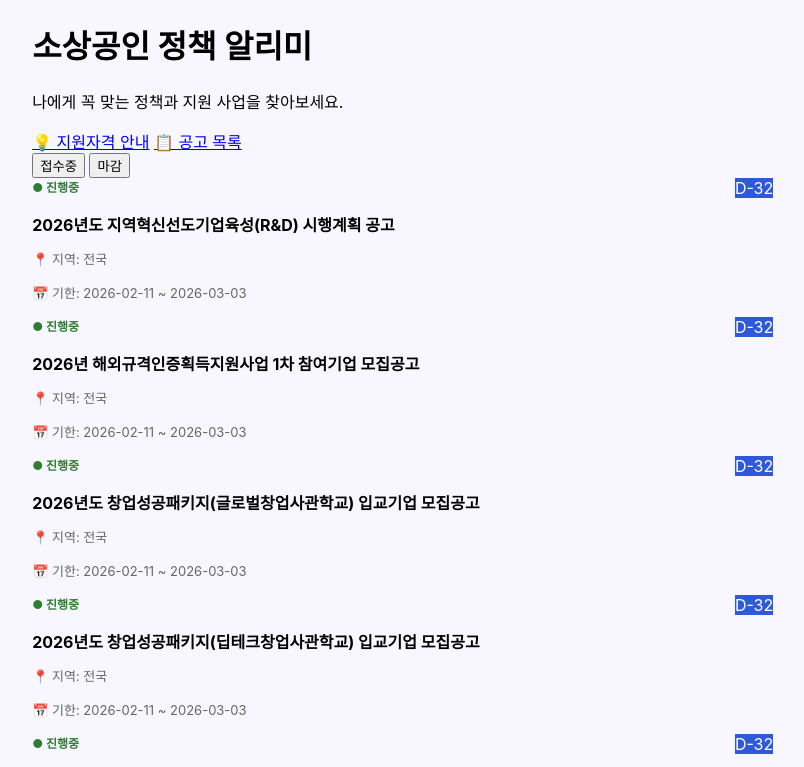
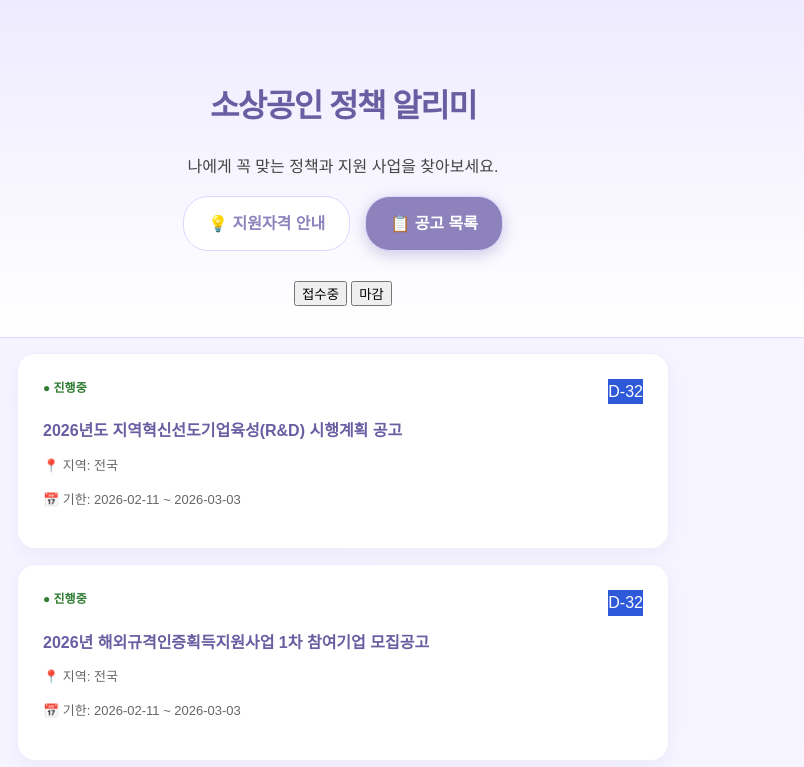
Before and after one commit to HdongMi/policy-auto, a website: page index.html in a window 1280 px wide. Both pictures are taken after a click on the button "정책 둘러보기". Shown: the top 767 px of the page, without its empty margins (297-1101 px from the left). Drawn offline with Linux system fonts and the light colour scheme; a web font is replaced by a local one.

Commit message:
Update style.css

```diff
--- a/style.css
+++ b/style.css
@@ -1,88 +1,116 @@
-/* 변수 설정: 나중에 색상만 바꿀 때 편리합니다 */
+/* 변수 설정: 연한 보라색 테마 */
 :root {
-    --bg-color: #f8f7ff;
-    --card-bg: #ffffff;
-    --lilac-main: #d6d1ff;
-    --lilac-dark: #7b6ab3;
-    --lilac-soft: #a095cc;
-    --border-color: #efedff;
+    --lilac-bg: #f9f8ff;
+    --lilac-soft: #eeebff;
+    --lilac-main: #dcd7ff;
+    --lilac-accent: #8e82bd;
+    --lilac-dark: #6a5da1;
+    --white: #ffffff;
+    --text-main: #444;
 }
 
 body {
+    font-family: 'Pretendard', sans-serif;
+    background: linear-gradient(135deg, #f5f3ff 0%, #ffffff 70%);
+    color: var(--text-main);
     margin: 0;
-    padding: 0;
-    font-family: 'Pretendard', -apple-system, sans-serif;
-    background-color: var(--bg-color);
+    line-height: 1.6;
+}
+
+.hidden { display: none !important; }
+
+/* 헤더 영역 */
+.header {
+    text-align: center;
+    padding: 60px 20px 30px;
+    background: linear-gradient(to bottom, var(--lilac-soft), #ffffff);
+    border-bottom: 1px solid var(--lilac-main);
+}
+
+.header h1 {
+    font-size: 32px;
+    font-weight: 900;
+    color: var(--lilac-dark);
+    letter-spacing: -1.5px;
+}
+
+/* 네비게이션 & 버튼 */
+.nav-tabs {
     display: flex;
     justify-content: center;
-    align-items: center;
-    min-height: 100vh;
+    gap: 15px;
+    margin-bottom: 30px;
 }
 
-.container {
-    width: 90%;
-    max-width: 800px;
-    background: var(--card-bg);
-    border-radius: 20px;
-    box-shadow: 0 10px 30px rgba(180, 160, 220, 0.15);
-    overflow: hidden;
+.tab-btn {
+    padding: 14px 24px;
+    background: var(--white);
+    border: 1px solid var(--lilac-main);
+    border-radius: 25px;
+    text-decoration: none;
+    color: var(--lilac-accent);
+    font-weight: 700;
+    transition: all 0.3s;
 }
 
-/* 헤더 */
-.main-header {
-    background: linear-gradient(135deg, #efedff 0%, #e2dfff 100%);
-    padding: 40px;
-    text-align: center;
+.tab-btn.active {
+    background: var(--lilac-accent);
+    color: white;
+    box-shadow: 0 4px 15px rgba(142, 130, 189, 0.4);
 }
 
-.main-header h1 {
-    margin: 0;
-    color: var(--lilac-dark);
+/* 카드 스타일 */
+.card {
+    background: var(--white);
+    border-radius: 18px;
+    padding: 25px;
+    margin: 15px auto;
+    width: 90%;
+    max-width: 600px;
+    box-shadow: 0 6px 15px rgba(180, 160, 220, 0.1);
+    border: 1px solid #f0edff;
+    cursor: pointer;
+    transition: transform 0.2s;
 }
 
-/* 컨텐츠 분할 (Grid) */
-.content-wrapper {
-    display: grid;
-    grid-template-columns: 1fr 1fr;
-    background-color: var(--border-color);
-    gap: 1px;
+.card:hover {
+    transform: translateY(-5px);
+    border-color: var(--lilac-main);
 }
 
-.info-card {
-    background-color: #fff;
-    padding: 30px;
+.card h3 {
+    color: var(--lilac-dark);
+    margin-bottom: 10px;
 }
 
-.info-card h2 {
-    color: var(--lilac-soft);
-    font-size: 1.1rem;
+/* 상세 페이지 (모달) */
+.detail {
+    position: fixed;
+    top: 50%; left: 50%;
+    transform: translate(-50%, -50%);
+    width: 90%; max-width: 500px;
+    background: white;
+    padding: 30px;
+    border-radius: 20px;
+    z-index: 1000;
+    box-shadow: 0 20px 50px rgba(0,0,0,0.2);
 }
 
-/* 버튼 */
-.main-footer {
-    padding: 30px;
-    text-align: center;
+.detail-section {
+    background: var(--lilac-bg);
+    padding: 15px;
+    border-radius: 12px;
+    margin-bottom: 10px;
 }
 
-.btn-primary {
-    background-color: var(--lilac-main);
-    color: var(--lilac-dark);
-    border: none;
-    padding: 12px 30px;
-    border-radius: 30px;
+.apply-btn {
+    display: block;
+    background: var(--lilac-accent);
+    color: white;
+    text-align: center;
+    padding: 15px;
+    border-radius: 12px;
+    text-decoration: none;
     font-weight: bold;
-    cursor: pointer;
-    transition: 0.3s;
+    margin-top: 20px;
 }
-
-.btn-primary:hover {
-    background-color: #c4bdff;
-    transform: translateY(-2px);
-}
-
-/* 반응형 */
-@media (max-width: 600px) {
-    .content-wrapper {
-        grid-template-columns: 1fr;
-    }
-}
```
